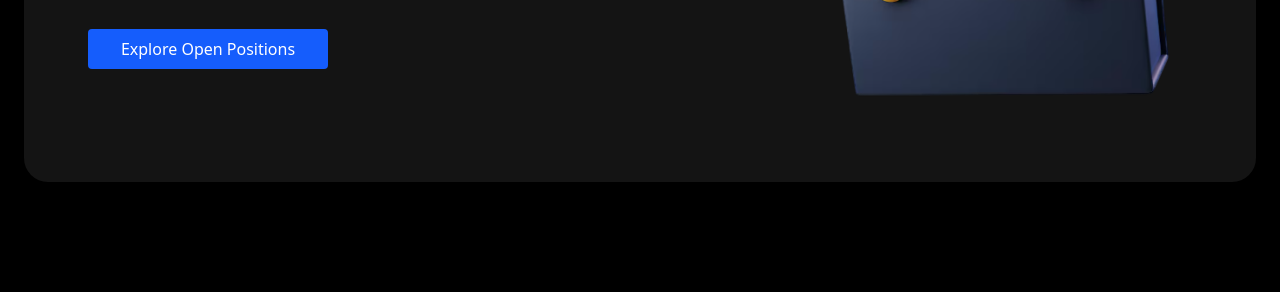
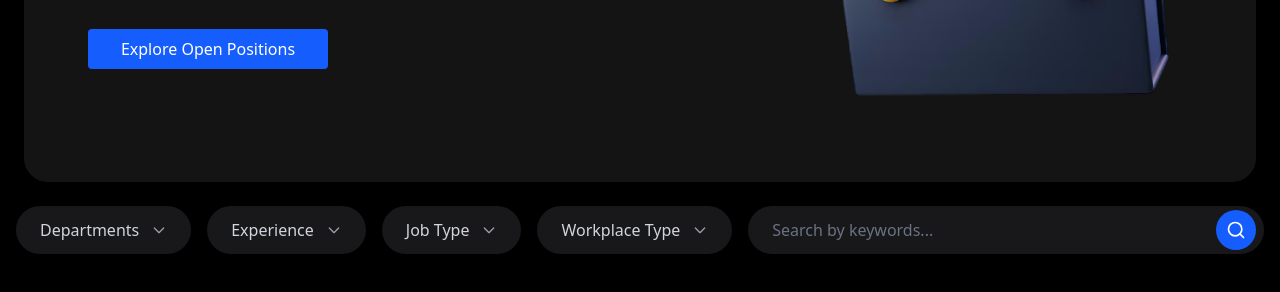
Before and after one commit to azimodinaev467/exam3, a website: page src/paje 3/index.html in a window 1280 px wide. Shown: the part 424-716 px from the top of the page. Drawn offline with Linux system fonts and the light colour scheme.

Commit message:
commit2-3

```diff
--- a/src/paje 3/index.html
+++ b/src/paje 3/index.html
@@ -59,5 +59,97 @@
                 </div>
             </div>
         </section>
+        <div class="w-full bg-{#0B0B0B} py-6">
+  <div class="max-w-7xl mx-auto px-4">
+
+    <div class="hidden lg:flex items-center gap-4">
+
+      <div class="relative">
+        <button class="bg-zinc-900 text-gray-300 px-6 py-3 rounded-full flex items-center gap-3 hover:bg-zinc-800 transition">
+          Departments
+          <svg class="w-4 h-4 opacity-70" fill="none" stroke="currentColor" stroke-width="2" viewBox="0 0 24 24">
+            <path stroke-linecap="round" stroke-linejoin="round" d="M19 9l-7 7-7-7"/>
+          </svg>
+        </button>
+      </div>
+
+      <div>
+        <button class="bg-zinc-900 text-gray-300 px-6 py-3 rounded-full flex items-center gap-3 hover:bg-zinc-800 transition">
+          Experience
+          <svg class="w-4 h-4 opacity-70" fill="none" stroke="currentColor" stroke-width="2" viewBox="0 0 24 24">
+            <path stroke-linecap="round" stroke-linejoin="round" d="M19 9l-7 7-7-7"/>
+          </svg>
+        </button>
+      </div>
+
+      <div>
+        <button class="bg-zinc-900 text-gray-300 px-6 py-3 rounded-full flex items-center gap-3 hover:bg-zinc-800 transition">
+          Job Type
+          <svg class="w-4 h-4 opacity-70" fill="none" stroke="currentColor" stroke-width="2" viewBox="0 0 24 24">
+            <path stroke-linecap="round" stroke-linejoin="round" d="M19 9l-7 7-7-7"/>
+          </svg>
+        </button>
+      </div>
+
+      <div>
+        <button class="bg-zinc-900 text-gray-300 px-6 py-3 rounded-full flex items-center gap-3 hover:bg-zinc-800 transition">
+          Workplace Type
+          <svg class="w-4 h-4 opacity-70" fill="none" stroke="currentColor" stroke-width="2" viewBox="0 0 24 24">
+            <path stroke-linecap="round" stroke-linejoin="round" d="M19 9l-7 7-7-7"/>
+          </svg>
+        </button>
+      </div>
+
+      <div class="flex-1 relative">
+        <input
+          type="text"
+          placeholder="Search by keywords..."
+          class="w-full bg-zinc-900 text-gray-300 placeholder-gray-500 px-6 py-3 rounded-full focus:outline-none focus:ring-2 focus:ring-blue-500"
+        />
+        <button class="absolute right-2 top-1/2 -translate-y-1/2 bg-blue-600 hover:bg-blue-700 w-10 h-10 rounded-full flex items-center justify-center transition">
+          <svg class="w-5 h-5 text-white" fill="none" stroke="currentColor" stroke-width="2" viewBox="0 0 24 24">
+            <circle cx="11" cy="11" r="8"/>
+            <path stroke-linecap="round" stroke-linejoin="round" d="M21 21l-4.3-4.3"/>
+          </svg>
+        </button>
+      </div>
+
+    </div>
+
+    <div class="lg:hidden flex flex-col gap-4">
+
+      <div class="flex gap-3 overflow-x-auto pb-2 no-scrollbar">
+        <button class="whitespace-nowrap bg-zinc-900 text-gray-300 px-5 py-3 rounded-full">
+          Departments
+        </button>
+        <button class="whitespace-nowrap bg-zinc-900 text-gray-300 px-5 py-3 rounded-full">
+          Experience
+        </button>
+        <button class="whitespace-nowrap bg-zinc-900 text-gray-300 px-5 py-3 rounded-full">
+          Job Type
+        </button>
+        <button class="whitespace-nowrap bg-zinc-900 text-gray-300 px-5 py-3 rounded-full">
+          Workplace
+        </button>
+      </div>
+
+      <div class="relative">
+        <input
+          type="text"
+          placeholder="Search by keywords..."
+          class="w-full bg-zinc-900 text-gray-300 placeholder-gray-500 px-5 py-3 rounded-full focus:outline-none focus:ring-2 focus:ring-blue-500"
+        />
+        <button class="absolute right-2 top-1/2 -translate-y-1/2 bg-blue-600 w-9 h-9 rounded-full flex items-center justify-center">
+          <svg class="w-4 h-4 text-white" fill="none" stroke="currentColor" stroke-width="2" viewBox="0 0 24 24">
+            <circle cx="11" cy="11" r="8"/>
+            <path stroke-linecap="round" stroke-linejoin="round" d="M21 21l-4.3-4.3"/>
+          </svg>
+        </button>
+      </div>
+
+    </div>
+
+  </div>
+</div>
 </body>
 </html>
```
Also changed, not shown: src/output.css.
